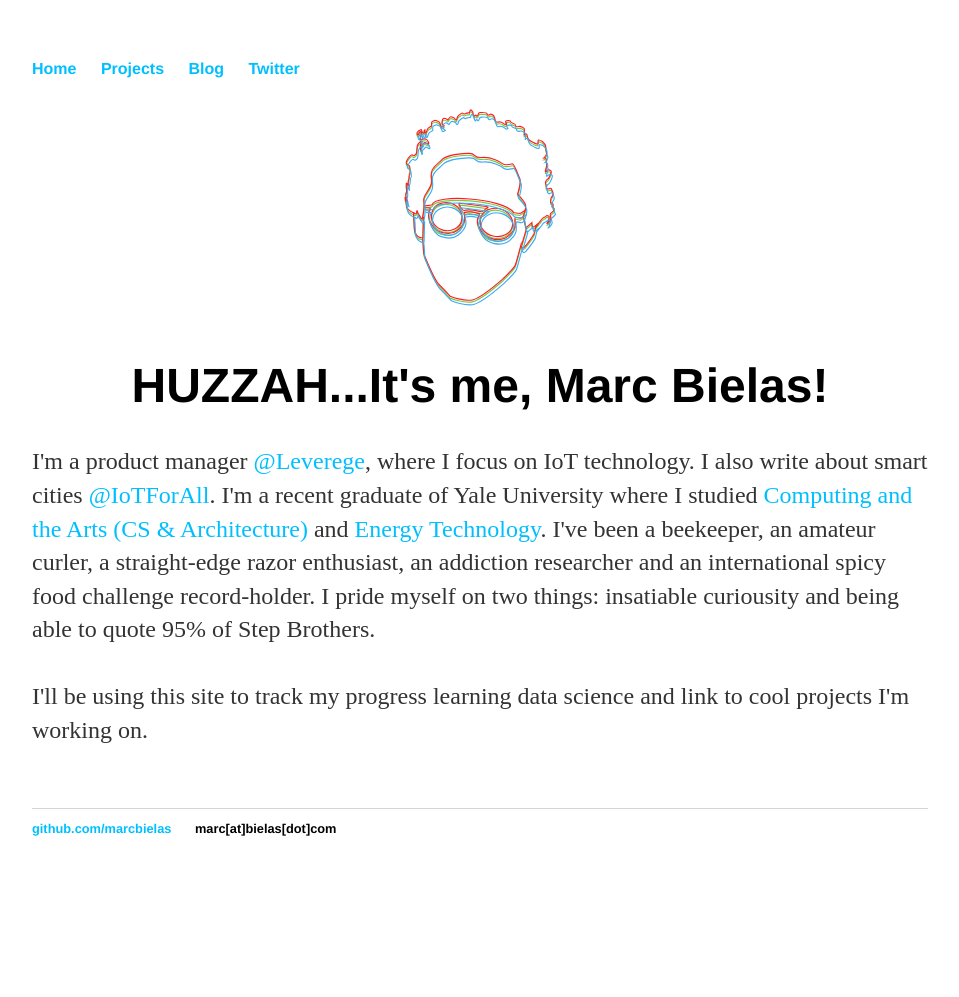
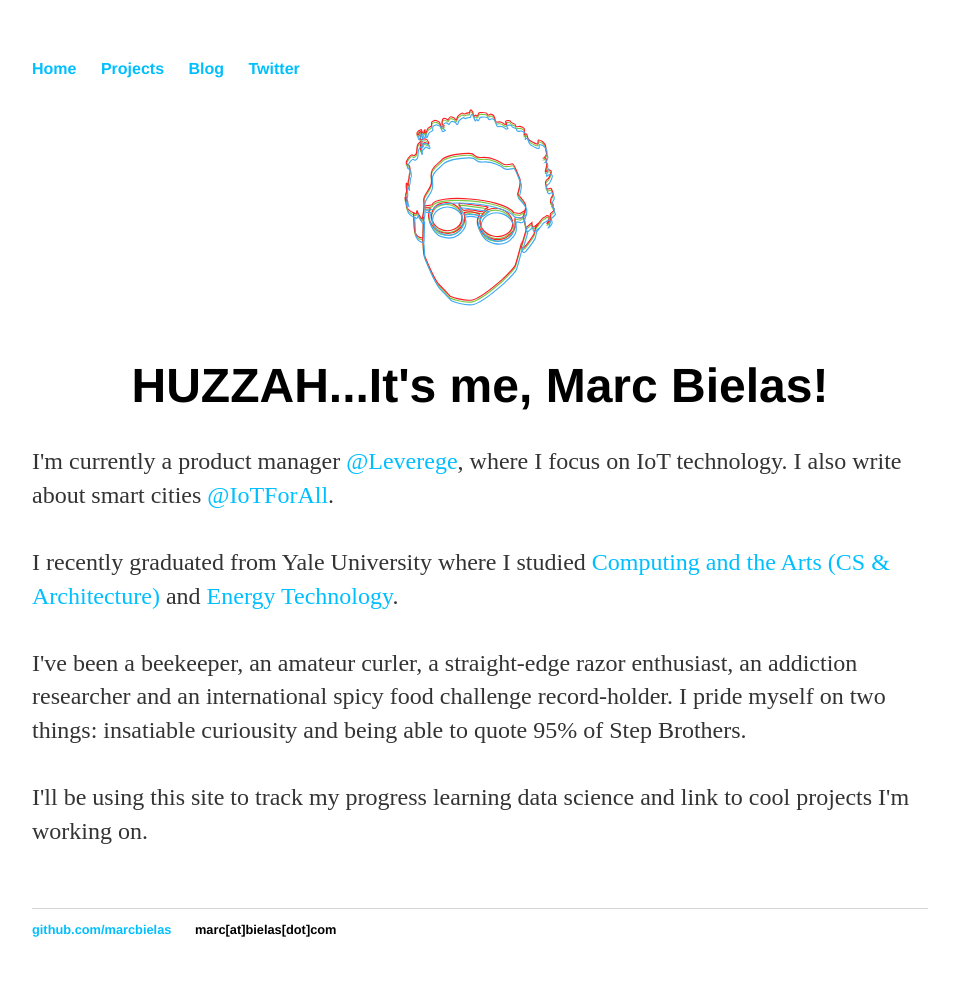
Before and after one commit to marcbielas/marcbielas.github.io-old, a Jekyll site: the page built from index.html, in a window 1280 px wide. Shown: the whole page, without its empty margins (160-1119 px from the left). Built offline with Jekyll 4.4.1, drawn with Linux system fonts in a browser that asks for light colours; before the commit the page ends 900 px from its top, so only the background shows below that.

Commit message:
Updated Index

```diff
--- a/index.html
+++ b/index.html
@@ -10,7 +10,7 @@ title: Marc Bielas
 	</h1></center>
 	<justify>
 
-		<p>I'm a product manager <a href="https://www.leverege.com/">@Leverege</a>, where I focus on IoT technology. I also write about smart cities <a href="https://www.iotforall.com/">@IoTForAll</a>. I'm a recent graduate of Yale University where I studied <a href="http://c2.cs.yale.edu/">Computing and the Arts (CS &amp; Architecture)</a> and <a href ="http://earth.yale.edu/energy-studies"> Energy Technology</a>. I've been a beekeeper, an amateur curler, a straight-edge razor enthusiast, an addiction researcher and an international spicy food challenge record-holder. I pride myself on two things: insatiable curiousity and being able to quote 95% of Step Brothers.
+		<p>I'm currently a product manager <a href="https://www.leverege.com/">@Leverege</a>, where I focus on IoT technology. I also write about smart cities <a href="https://www.iotforall.com/">@IoTForAll</a>. <br><br> I recently graduated from Yale University where I studied <a href="http://c2.cs.yale.edu/">Computing and the Arts (CS &amp; Architecture)</a> and <a href ="http://earth.yale.edu/energy-studies"> Energy Technology</a>. <br><br> I've been a beekeeper, an amateur curler, a straight-edge razor enthusiast, an addiction researcher and an international spicy food challenge record-holder. I pride myself on two things: insatiable curiousity and being able to quote 95% of Step Brothers.
 
         <br><br>I'll be using this site to track my progress learning data science and link to cool projects I'm working on.</p> </div>
 
```
